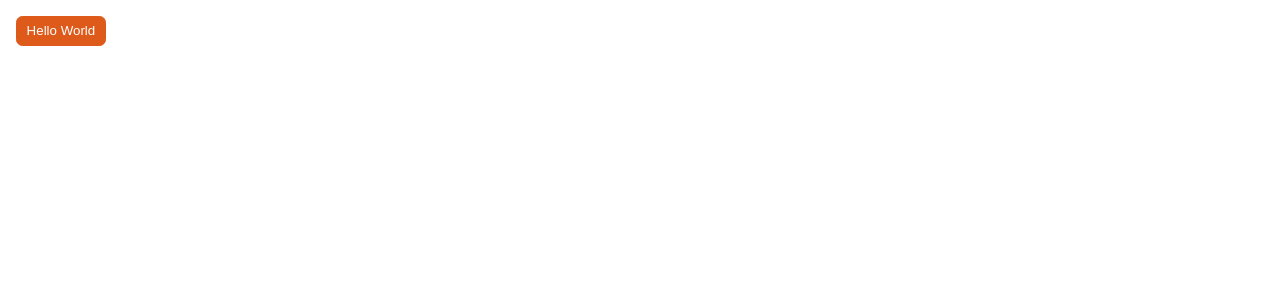
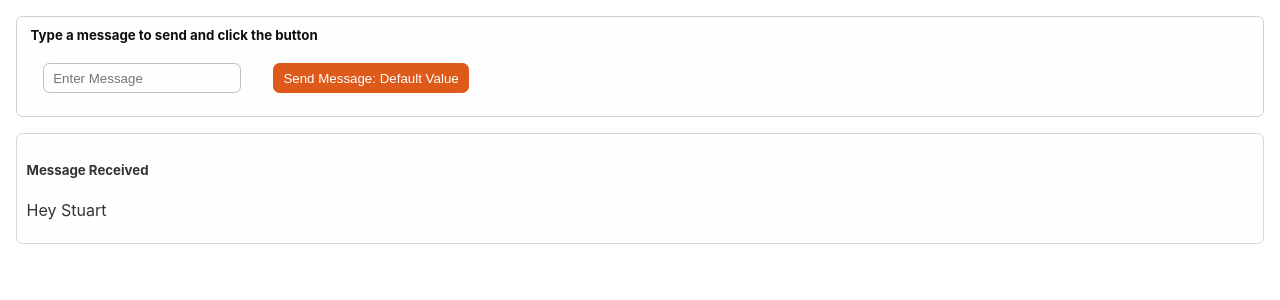
Before and after one commit to hopwoods/PhotographyAssets, a React (Create React App) app in the folder photograpy-assets/: page / in a window 1280 px wide. Shown: the top 300 px of the page. Built offline with nearby package versions, Linux system fonts and the light colour scheme.

Commit message:
Message Send Expiriment working

```diff
--- a/photograpy-assets/src/App.tsx
+++ b/photograpy-assets/src/App.tsx
@@ -1,11 +1,13 @@
 import React from "react";
-import { Button } from "./Components/button";
+import { MessageSender, MessageBox } from "./Components/";
+import { StateProvider } from "./GlobalState";
 
 function App() {
   return (
-    <div className="App">
-      <Button text="Hello World" onClick={() => "Hello"} />
-    </div>
+    <StateProvider>
+      <MessageSender />
+      <MessageBox />
+    </StateProvider>
   );
 }
 
--- a/photograpy-assets/src/Components/button.tsx
+++ b/photograpy-assets/src/Components/button.tsx
@@ -1,11 +1,6 @@
 /** @jsx jsx */
-import React, { FC, ReactElement } from "react";
+import React, { FunctionComponent } from "react";
 import { jsx, css } from "@emotion/core";
-
-export interface IButtonProps {
-  text: string;
-  onClick?: React.MouseEventHandler<HTMLElement>;
-}
 
 const style = css`
   border: 1px solid #dd5a1b;
@@ -16,13 +11,20 @@ const style = css`
   margin: 1rem;
 `;
 
-export const Button: FC<IButtonProps> = ({ text, onClick }): ReactElement => {
-  const logClick = (e: React.MouseEvent<HTMLButtonElement>): void => {
-    console.log("Button Clicked");
-  };
+interface IButtonProps {
+  onClick(e: React.MouseEvent<HTMLButtonElement>): void;
+  message: string;
+}
+
+export const Button: FunctionComponent<IButtonProps> = ({
+  message,
+  onClick,
+}) => {
   return (
-    <button css={style} onClick={(e) => logClick(e)}>
-      {text}
-    </button>
+    <React.Fragment>
+      <button css={style} onClick={(e) => onClick(e)}>
+        {message}
+      </button>
+    </React.Fragment>
   );
 };
--- /dev/null
+++ b/photograpy-assets/src/Components/index.tsx
@@ -0,0 +1,5 @@
+export { Button } from "../Components/button";
+export { TextBox } from "../Components/textbox";
+export { MessageSender } from "../Components/messageSender";
+export { MessageBox } from "../Components/messageBox";
+export type { IMessage } from "../Components/messageBox";
--- /dev/null
+++ b/photograpy-assets/src/Components/messageBox.tsx
@@ -0,0 +1,35 @@
+/** @jsx jsx */
+import React, { FunctionComponent } from "react";
+import { jsx, css } from "@emotion/core";
+import { useStateContext } from "../GlobalState";
+
+const divStyle = css`
+  border: 1px solid #d6d6d6;
+  border-radius: 0.4rem;
+  color: #333;
+  background-color: #fefefe;
+  padding: 0.4rem 0.6rem;
+  margin: 1rem;
+`;
+
+const pStyle = css`
+  font-size: 1rem;
+`;
+
+export interface IMessage {
+  message: string;
+}
+
+export const MessageBox: FunctionComponent = () => {
+  const { state } = useStateContext();
+  const { messageText } = state;
+
+  return (
+    <React.Fragment>
+      <div css={divStyle} id="MessageBox">
+        <h5>Message Received</h5>
+        <p css={pStyle}>{messageText.message}</p>
+      </div>
+    </React.Fragment>
+  );
+};
--- /dev/null
+++ b/photograpy-assets/src/Components/messageSender.tsx
@@ -0,0 +1,55 @@
+/** @jsx jsx */
+import { FunctionComponent, useEffect, useState } from "react";
+import { jsx, css } from "@emotion/core";
+import React from "react";
+import { Button, TextBox } from "../Components/";
+import { useStateContext, Actions } from "../GlobalState";
+import { IMessage } from "../Components/";
+
+const divStyle = css`
+  border: 1px solid #cecece;
+  border-radius: 0.4rem;
+  color: #0f0f0f;
+  background-color: #fefefe;
+  padding: 0.4rem 0.6rem;
+  margin: 1rem;
+`;
+
+const h5Style = css`
+  margin: 0.25rem;
+`;
+
+export const MessageSender: FunctionComponent = () => {
+  const buttonText = "Send Message: ";
+  const [message, setMessage] = useState("Default Value");
+  const [text, setbuttonText] = useState(`${buttonText} ${message}`);
+  const { dispatch } = useStateContext();
+  const newMessage: IMessage = {
+    message: message,
+  };
+  const logClick = (e: React.MouseEvent<HTMLButtonElement>): void => {
+    e.preventDefault();
+    console.log(`Message sent is: ${message}`);
+    dispatch(Actions.SetMessage(newMessage));
+  };
+
+  useEffect(() => {
+    setbuttonText(`${buttonText} ${message}`);
+  }, [message]);
+
+  const handleChange = (e: React.FormEvent<HTMLInputElement>) => {
+    const newValue = e.currentTarget.value;
+    setMessage(newValue);
+    console.log(newValue);
+  };
+
+  return (
+    <React.Fragment>
+      <div css={divStyle}>
+        <h5 css={h5Style}>Type a message to send and click the button</h5>
+        <TextBox onChange={(e) => handleChange(e)} />
+        <Button message={text} onClick={(e) => logClick(e)} />
+      </div>
+    </React.Fragment>
+  );
+};
--- /dev/null
+++ b/photograpy-assets/src/Components/textbox.tsx
@@ -0,0 +1,27 @@
+/** @jsx jsx */
+import React, { FunctionComponent } from "react";
+import { jsx, css } from "@emotion/core";
+
+const style = css`
+  border: 1px solid #bebebe;
+  border-radius: 0.4rem;
+  color: #333;
+  background-color: #fefefe;
+  padding: 0.4rem 0.6rem;
+  margin: 1rem;
+`;
+
+interface ITextBoxProps {
+  onChange(e: React.FormEvent<HTMLInputElement>): void;
+}
+
+export const TextBox: FunctionComponent<ITextBoxProps> = ({ onChange }) => {
+  return (
+    <input
+      css={style}
+      type="text"
+      onChange={(e) => onChange(e)}
+      placeholder="Enter Message"
+    />
+  );
+};
--- /dev/null
+++ b/photograpy-assets/src/GlobalState/actions.tsx
@@ -0,0 +1,24 @@
+import { IMessage } from "../Components";
+
+export enum ActionType {
+  SET_MESSAGE = "Set Message",
+  SEND_MESSAGE = "Send Message",
+}
+
+export type Action =
+  | { type: ActionType.SET_MESSAGE; payload: IMessage }
+  | { type: ActionType.SEND_MESSAGE };
+
+interface ISetMessage {
+  type: ActionType.SET_MESSAGE;
+  payload: IMessage;
+}
+
+const SetMessage = (value: IMessage): ISetMessage => ({
+  type: ActionType.SET_MESSAGE,
+  payload: value,
+});
+
+export const Actions = {
+  SetMessage,
+};
--- /dev/null
+++ b/photograpy-assets/src/GlobalState/index.tsx
@@ -0,0 +1,6 @@
+export type { StateContext } from "../GlobalState/state";
+export { StateProvider, useStateContext } from "../GlobalState/state";
+
+export type { Action } from "./actions";
+export { ActionType, Actions } from "./actions";
+export { reducer } from "./reducers";
--- /dev/null
+++ b/photograpy-assets/src/GlobalState/reducers.tsx
@@ -0,0 +1,12 @@
+import { StateContext } from "../GlobalState";
+import { Action, ActionType } from "../GlobalState";
+
+export const reducer = (state: StateContext, action: Action) => {
+  switch (action.type) {
+    case ActionType.SET_MESSAGE:
+      return { ...state, messageText: action.payload };
+
+    default:
+      throw new Error("Not among actions");
+  }
+};
--- /dev/null
+++ b/photograpy-assets/src/GlobalState/state.tsx
@@ -0,0 +1,34 @@
+import React, { FunctionComponent, useContext, useReducer } from "react";
+import { IMessage } from "../Components";
+import { reducer, Action } from "../GlobalState";
+
+export interface StateContext {
+  buttonText: string;
+  messageText: IMessage;
+}
+
+export interface Store {
+  state: StateContext;
+  dispatch: React.Dispatch<Action>;
+}
+
+const defaultMessage: IMessage = {
+  message: "Hey Stuart",
+};
+
+const defaultState: StateContext = {
+  buttonText: "Send message: ",
+  messageText: defaultMessage,
+};
+
+const myContext = React.createContext<Store>({
+  state: defaultState,
+  dispatch: () => null,
+});
+
+export const useStateContext = () => useContext(myContext);
+
+export const StateProvider: FunctionComponent = ({ children }) => {
+  const [state, dispatch] = useReducer(reducer, defaultState);
+  return <myContext.Provider value={{ state, dispatch }} children={children} />;
+};
```
